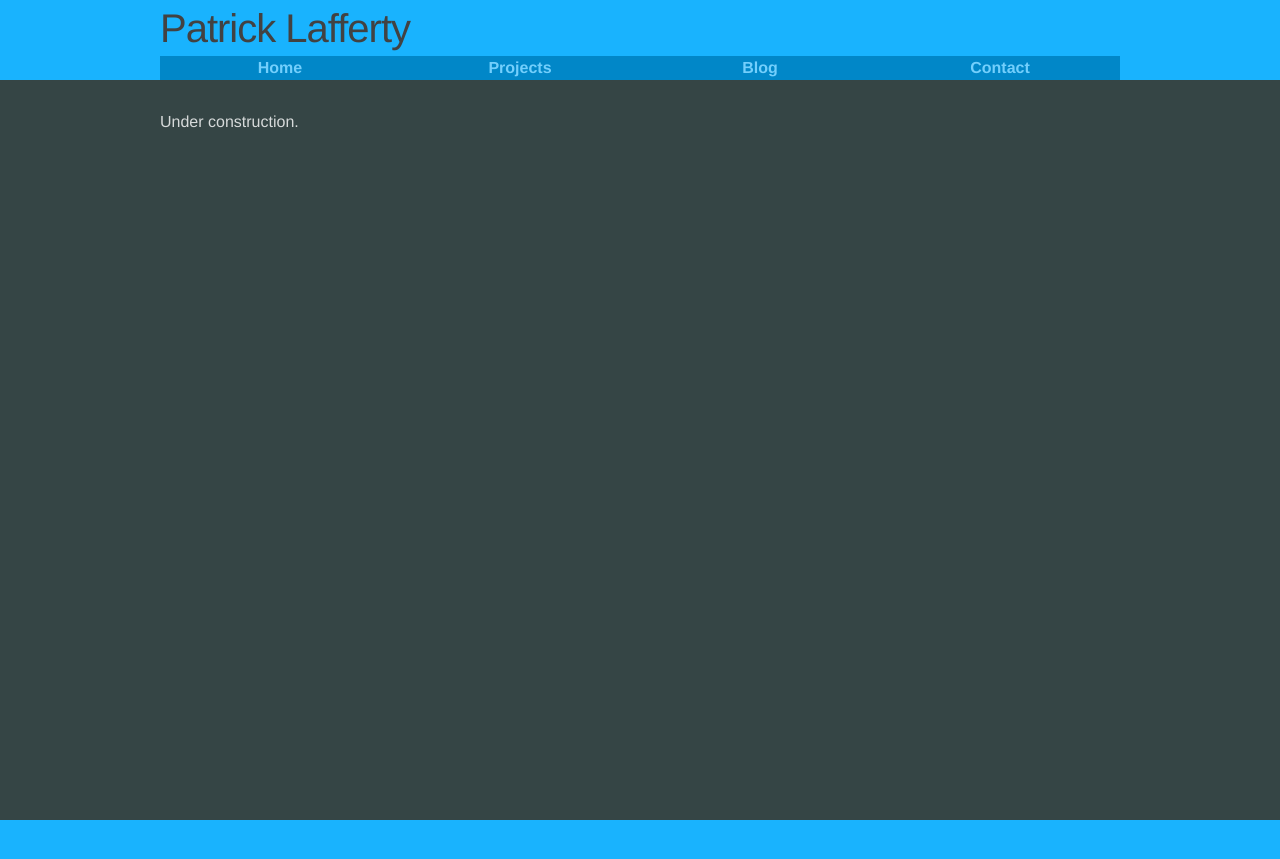
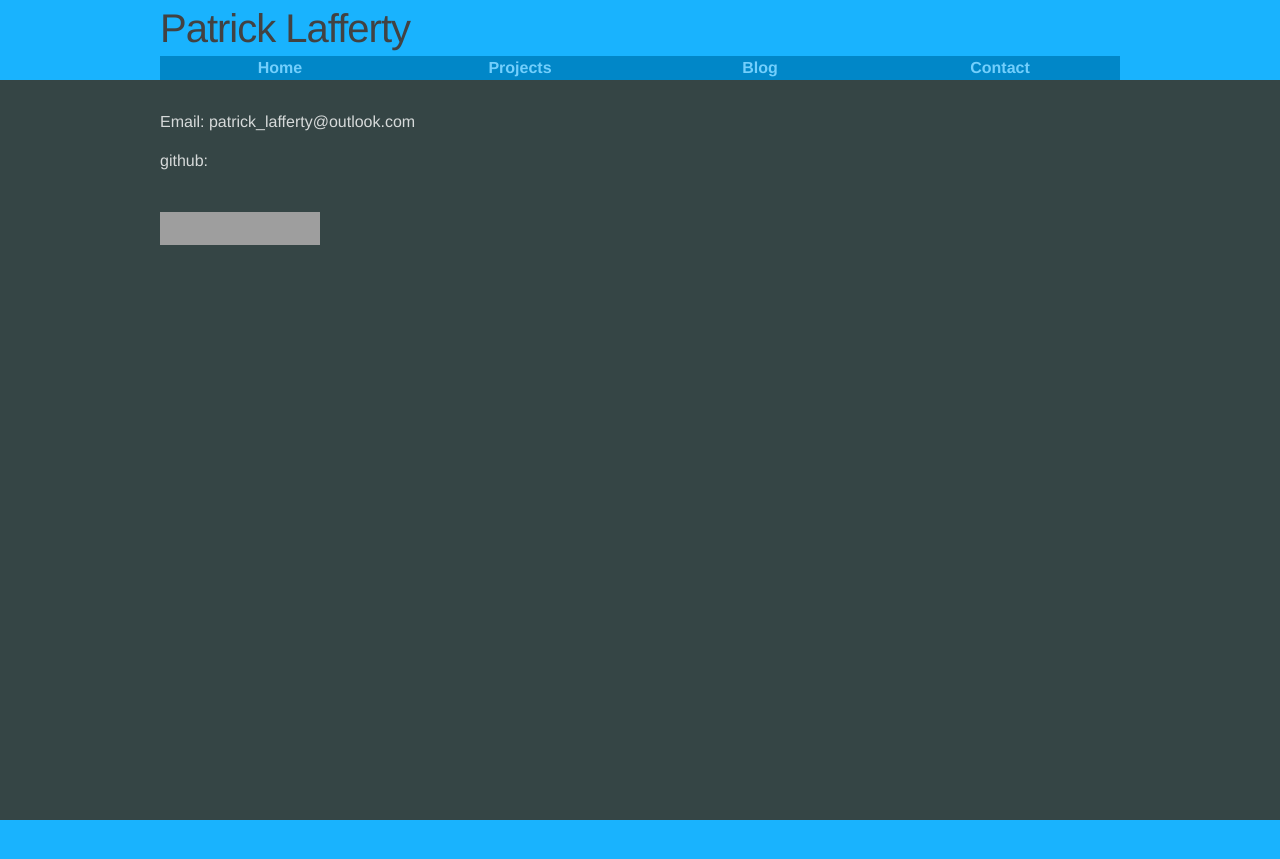
Before and after one commit to patrick-lafferty/patrick-lafferty.github.io, a Jekyll site: the page built from contact/index.html, in a window 1280 px wide. Shown: the top 859 px of the page. Built offline with Jekyll 4.4.1, drawn with Linux system fonts in a browser that asks for light colours; a script that is not in the unit is left out; grey boxes are pictures that could not be loaded.

Commit message:
filled out contact page

```diff
--- a/contact/index.html
+++ b/contact/index.html
@@ -3,5 +3,10 @@ layout: default
 ---
 
 <div class="home">
-    <p>Under construction.</p>
+    <p>Email: patrick_lafferty@outlook.com</p>
+    <p>github:</p>
+    <div data-theme="default" data-height="152" data-width="400" data-github="patrick-lafferty" class="github-card"></div> <script src="//cdn.jsdelivr.net/github-cards/latest/widget.js"></script>
+
+    <br>
+    <a href="https://ca.linkedin.com/pub/patrick-lafferty/123/828/601">            <img src="https://static.licdn.com/scds/common/u/img/webpromo/btn_viewmy_160x33.png" width="160" height="33" border="0" alt="View Patrick Lafferty's profile on LinkedIn">      </a>
 </div>
--- a/index.html
+++ b/index.html
@@ -3,5 +3,5 @@ layout: default
 ---
 
 <div class="home">
-    <p class="homeIntro">Welcome to the online portfolio and blog of Patrick Lafferty, indie game developer in Toronto. Here you can see some of the projects I've worked on.<br/> <br/>This site is still under construction, so check back later.</p>
+    <p class="homeIntro">Welcome to the online portfolio and blog of Patrick Lafferty, indie game developer in Toronto. Here you can see some of the projects I've worked on. You can also visit my <a href="https://github.com/patrick-lafferty">github</a>.<br/> <br/>This site is still under construction, so check back later.</p>
 </div>
--- a/projects/projectstacks/index.html
+++ b/projects/projectstacks/index.html
@@ -30,7 +30,7 @@ layout: default
     This project was cancelled and the game was ported to the Unreal Engine.
     <br/><br/>
 
-    <h2 id="assetManager">Asset Manager</h2>
+    <h2 id="assetManager">Asset Manager <a href="https://github.com/patrick-lafferty/AssetManager">(github)</a></h2>
 <div class="gallery">
     <p id="assetManager_prevImage" class="galleryButton">prev</p>
     <img id="assetManager_galleryImage" class="galleryImage" wih3h="768" height="432"/>
```
